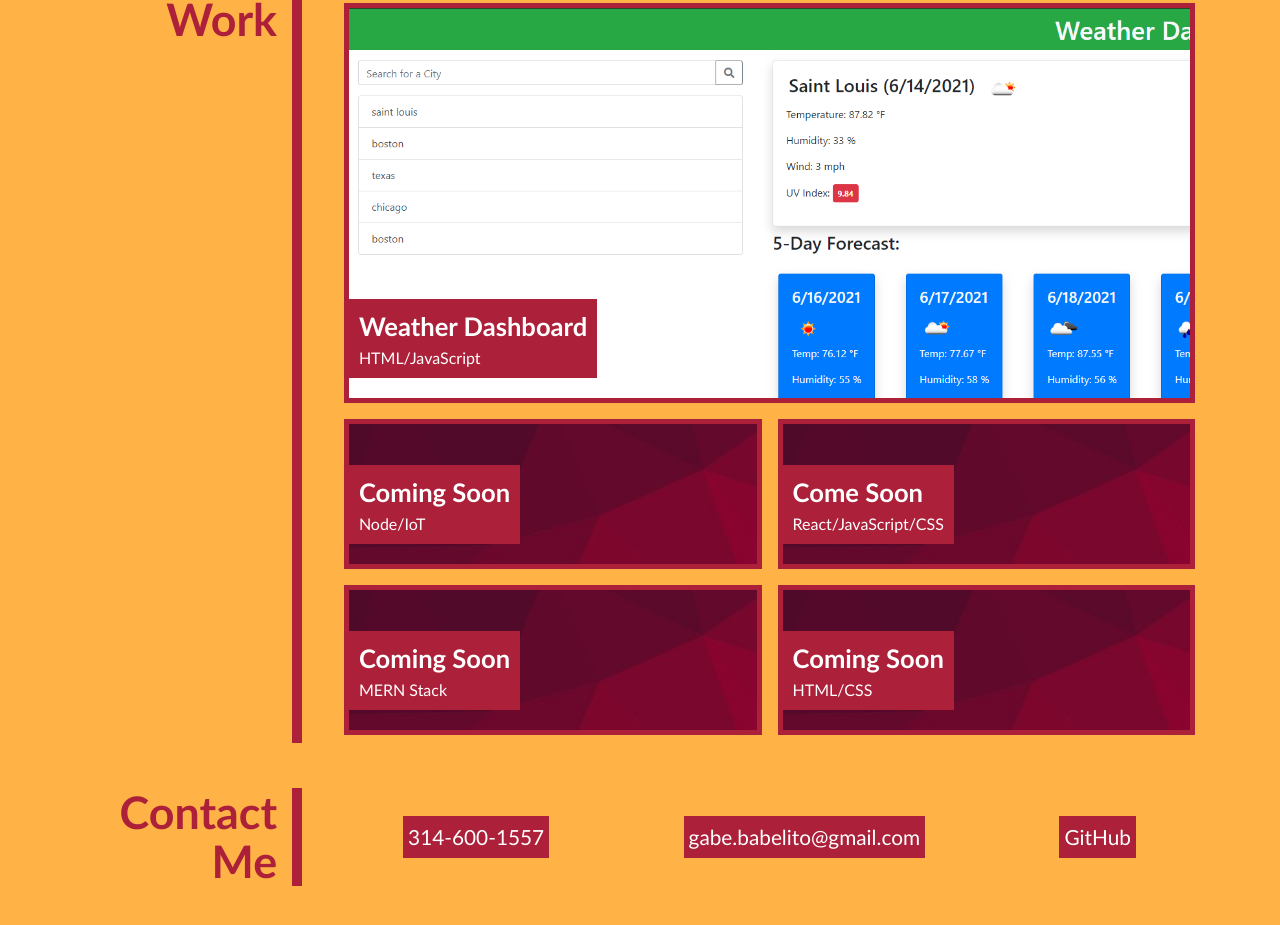
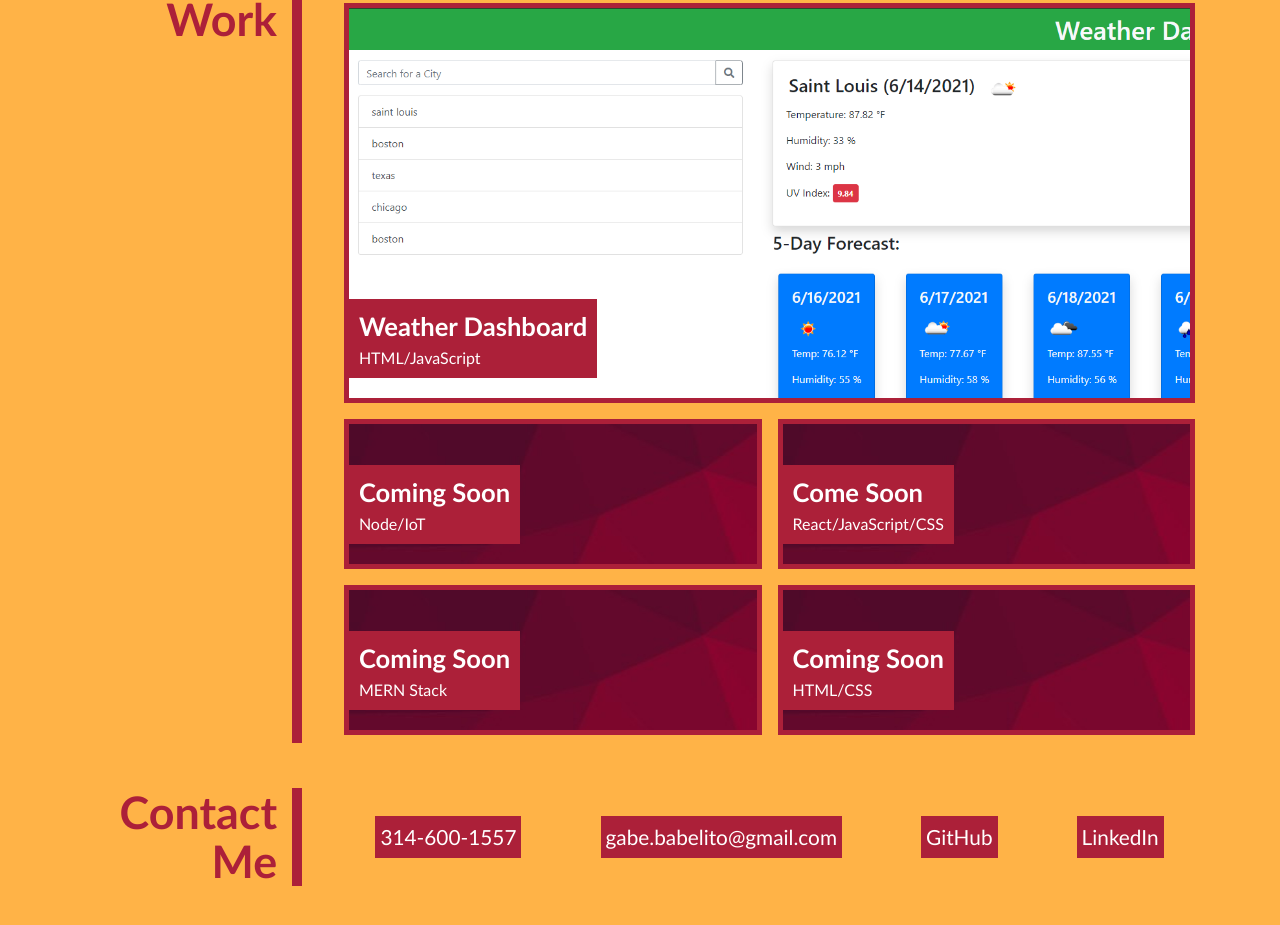
Before and after one commit to babelitoo/Portfolio, a plain HTML site: page index.html in a window 1280 px wide. Shown: the part 892-1817 px from the top of the page. Drawn offline with Linux system fonts and the light colour scheme.

Commit message:
add linkedin link

```diff
--- a/index.html
+++ b/index.html
@@ -92,6 +92,7 @@
           <a href="tel:+3146001557" target="_blank">314-600-1557</a>
           <a href="mailto:gabe.babelito@gmail.com" target="_blank">gabe.babelito@gmail.com</a>
           <a href="https://github.com/babelitoo" target="_blank">GitHub</a>
+          <a href="https://linkedin.com/in/gabriel-carrillo-7740751b8" target="_blank">LinkedIn</a>
         </address>
       </div>
     </footer>
```
